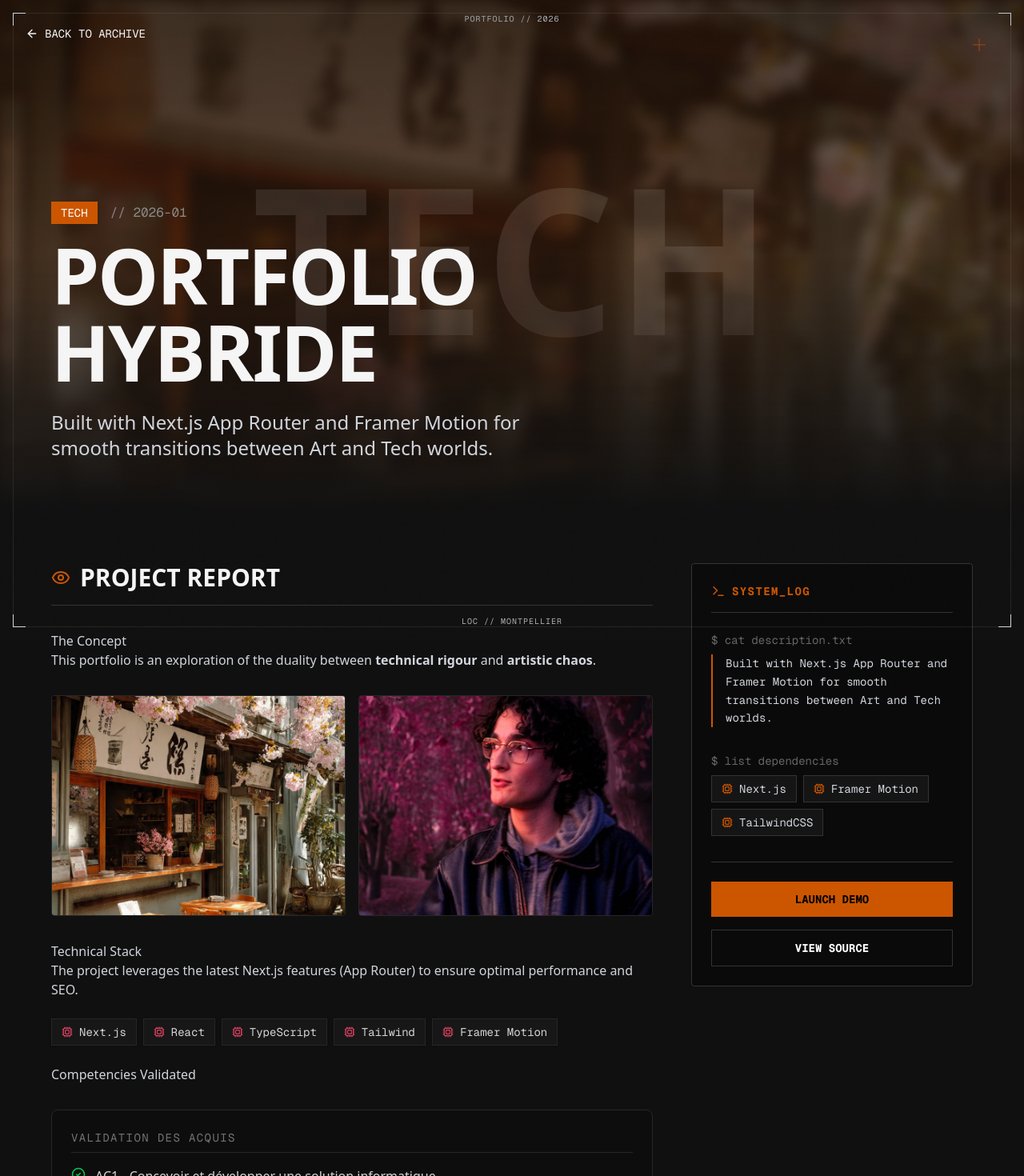
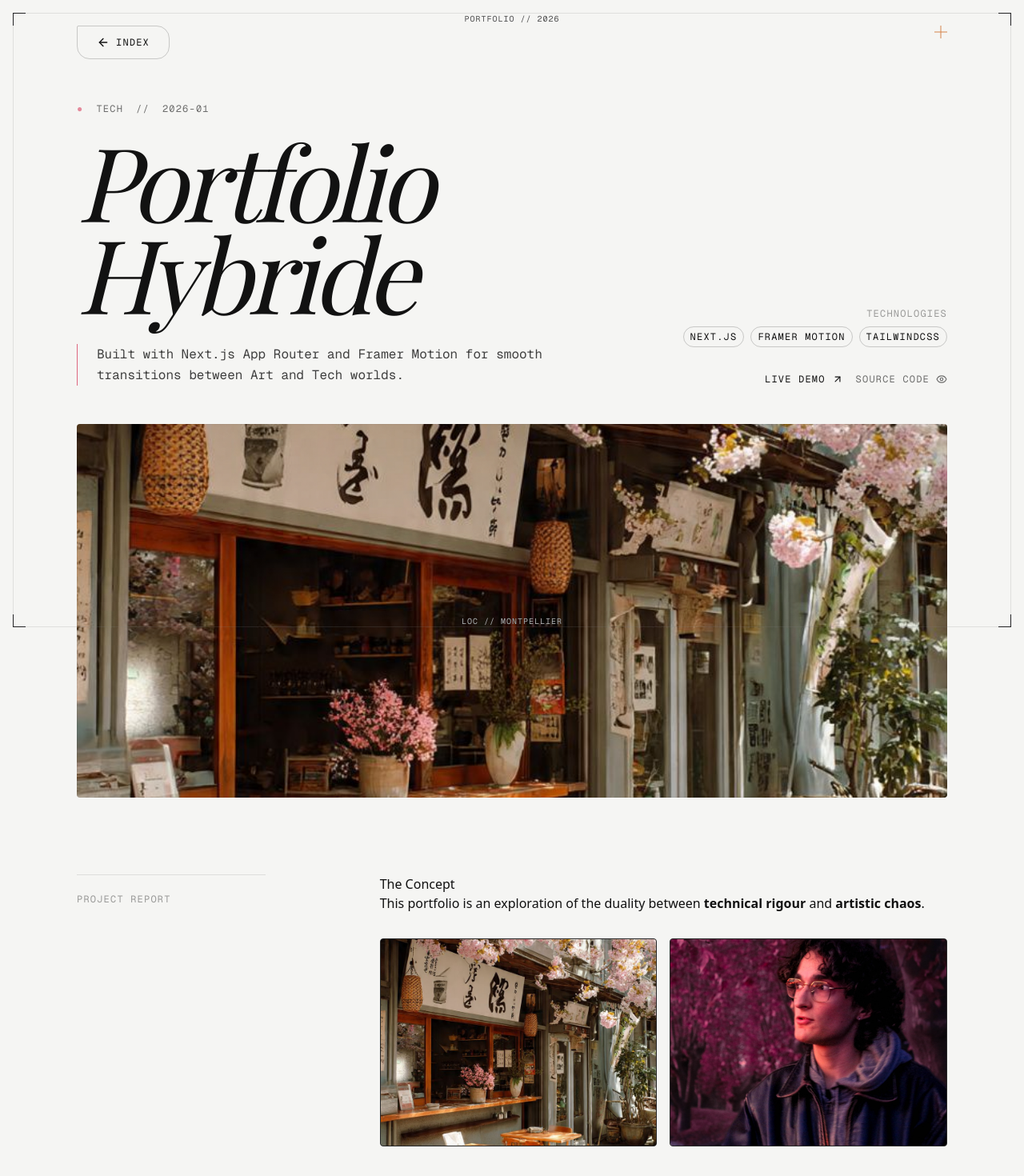
Before and after one commit to theodoredeboisseson/theodoredeboisseson.github.io, a Next.js app: page /projects/portfolio-hybride in a window 1280 px wide. Shown: the top 1470 px of the page at 80% size. Built offline with nearby package versions, Linux system fonts and the light colour scheme; a web font is replaced by a local one.

Commit message:
feat(projects): Applies same design look and layout to per project pages

```diff
--- a/app/projects/[slug]/page.tsx
+++ b/app/projects/[slug]/page.tsx
@@ -3,7 +3,8 @@ import Link from 'next/link';
 import { MDXRemote } from 'next-mdx-remote/rsc';
 import { getProjectSlugs, getProjectBySlug } from '../../../lib/mdx';
 import TechnicalCrosshair from '../../components/TechnicalCrosshair';
-import { ArrowLeft, Terminal, Cpu, Eye } from 'lucide-react';
+import ReturnButton from '../../components/ReturnButton';
+import { ArrowUpRight, Eye } from 'lucide-react';
 
 // Custom MDX Components
 import ProjectGallery from '../../components/mdx/ProjectGallery';
@@ -40,120 +41,106 @@ export default async function ProjectDetail({ params }: { params: Promise<{ slug
     }
 
     return (
-        <main className="min-h-screen bg-[#101010] text-[#F5F5F5]">
-            {/* 1. CREATIVE UNIVERSE Section */}
-            <section className="relative w-full h-[80vh] flex items-end p-8 md:p-16 overflow-hidden">
-                {/* Back Button */}
-                <Link href="/projects" className="absolute top-8 left-8 z-50 flex items-center gap-2 text-[#F5F5F5] hover:text-[#CC5500] transition-colors font-mono uppercase text-sm">
-                    <ArrowLeft size={16} /> Back to Archive
-                </Link>
+        <main className="min-h-screen bg-background text-foreground selection:bg-primary/20">
+            {/* Header / Hero Section */}
+            <section className="relative w-full pt-32 pb-12 px-6 md:px-12 lg:px-24">
+                <ReturnButton href="/projects" label="Index" className="absolute top-8 left-6 md:left-12 lg:left-24" />
+                <TechnicalCrosshair className="top-8 right-6 md:right-12 lg:right-24" />
 
-                {/* Background Hero */}
-                <div className="absolute inset-0 z-0">
-                    <div className="absolute inset-0 bg-[#CC5500]/20 animate-pulse" />
-                    {/* Image Placeholder or Actual Image */}
-                    {project.image ? (
-                        <div className="absolute inset-0">
-                            {/* Using standard img for full background for now or Next/Image if we want to optimize further given it's a bg */}
-                            <img
-                                src={project.image}
-                                alt={project.title}
-                                className="w-full h-full object-cover opacity-30 blur-sm"
-                            />
-                        </div>
-                    ) : (
-                        <div className="absolute inset-0 bg-neutral-900" />
-                    )}
-
-                    <div className="absolute inset-0 flex items-center justify-center opacity-10 pointer-events-none">
-                        <span className="text-[20vw] font-black uppercase text-white truncate max-w-full text-center">
-                            {project.category}
-                        </span>
-                    </div>
-
-                    <div className="absolute inset-0 bg-gradient-to-t from-[#101010] via-transparent to-black/30" />
-                </div>
-
-                {/* Title Block */}
-                <div className="relative z-10 max-w-4xl">
-                    <div className="flex items-center gap-4 mb-4">
-                        <span className="px-3 py-1 bg-[#CC5500] text-white font-mono text-sm uppercase">
-                            {project.category}
-                        </span>
-                        <span className="font-mono text-[#888]">// {project.date}</span>
-                    </div>
-                    <h1 className="text-6xl md:text-8xl font-black uppercase tracking-tight leading-none mb-6">
-                        {project.title}
-                    </h1>
-                    <p className="text-xl md:text-2xl text-gray-300 font-light max-w-2xl">
-                        {project.description}
-                    </p>
-                </div>
-
-                <TechnicalCrosshair className="top-12 right-12" />
-            </section>
-
-            {/* 2. UNDER THE HOOD Section */}
-            <section className="max-w-[1400px] mx-auto grid grid-cols-1 lg:grid-cols-3 gap-12 p-8 md:p-16">
-
-                {/* Left Column: Creative Process / Context - MDX CONTENT */}
-                <div className="lg:col-span-2 space-y-12">
-                    <div>
-                        <h2 className="flex items-center gap-3 text-3xl font-bold uppercase mb-8 border-b border-[#333] pb-4">
-                            <Eye className="text-[#CC5500]" /> Project Report
-                        </h2>
-                        {/* MDX Rendering */}
-                        <div className="prose prose-invert prose-lg max-w-none text-gray-300 prose-headings:font-bold prose-headings:uppercase prose-a:text-[#CC5500] prose-img:rounded-sm">
-                            <MDXRemote source={project.content} components={components} />
-                        </div>
-                    </div>
-                </div>
-
-                {/* Right Column: Technical "Terminal" */}
-                <div className="lg:col-span-1">
-                    <div className="sticky top-8 bg-[#0a0a0a] border border-[#333] p-6 rounded-sm shadow-neo font-mono text-sm">
-                        <div className="flex items-center gap-2 mb-6 text-[#CC5500] border-b border-[#333] pb-4">
-                            <Terminal size={18} />
-                            <span className="uppercase tracking-widest font-bold">System_Log</span>
+                <div className="grid grid-cols-1 lg:grid-cols-12 gap-12 items-end">
+                    {/* Title & Info */}
+                    <div className="lg:col-span-8">
+                        <div className="flex items-center gap-4 mb-6 font-mono text-xs uppercase tracking-widest opacity-60">
+                            <span className="text-primary">●</span>
+                            <span>{project.category}</span>
+                            <span>//</span>
+                            <span>{project.date}</span>
                         </div>
 
-                        {/* Description Short */}
-                        <div className="mb-8">
-                            <span className="block text-[#666] mb-2">$ cat description.txt</span>
-                            <p className="text-gray-300 leading-relaxed border-l-2 border-[#CC5500] pl-4">
+                        <h1 className="font-serif italic text-6xl md:text-8xl lg:text-9xl tracking-tighter leading-[0.9] mb-8">
+                            {project.title}
+                        </h1>
+
+                        <div className="max-w-2xl">
+                            <p className="font-mono text-sm md:text-base leading-relaxed opacity-80 border-l-[0.5px] border-primary pl-6">
                                 {project.description}
                             </p>
                         </div>
+                    </div>
 
+                    {/* Meta Sidebar (Mobile: bottom, Desktop: right) */}
+                    <div className="lg:col-span-4 flex flex-col items-start lg:items-end justify-end space-y-8 font-mono text-xs uppercase tracking-widest">
                         {/* Stack */}
-                        <div className="mb-8">
-                            <span className="block text-[#666] mb-2">$ list dependencies</span>
-                            <div className="flex flex-wrap gap-2">
-                                {project.tags.map(skill => (
-                                    <div key={skill} className="flex items-center gap-2 bg-[#151515] px-3 py-1.5 border border-[#333] text-gray-300">
-                                        <Cpu size={14} className="text-[#CC5500]" />
-                                        {skill}
-                                    </div>
+                        <div className="flex flex-col items-start lg:items-end gap-2">
+                            <span className="opacity-40">Technologies</span>
+                            <div className="flex flex-wrap gap-2 justify-start lg:justify-end">
+                                {project.tags.map(tag => (
+                                    <span key={tag} className="px-2 py-1 border-[0.5px] border-foreground/20 rounded-full">
+                                        {tag}
+                                    </span>
                                 ))}
                             </div>
                         </div>
 
-                        {/* Start Button / Link */}
+                        {/* Links */}
                         {(project.links?.demo || project.links?.github) && (
-                            <div className="mt-8 pt-6 border-t border-[#333] space-y-4">
+                            <div className="flex gap-4">
                                 {project.links.demo && (
-                                    <a href={project.links.demo} target="_blank" rel="noopener noreferrer" className="block w-full py-3 bg-[#CC5500] text-black font-bold uppercase text-center hover:bg-white transition-colors">
-                                        Launch Demo
+                                    <a
+                                        href={project.links.demo}
+                                        target="_blank"
+                                        rel="noopener noreferrer"
+                                        className="flex items-center gap-2 hover:text-primary transition-colors hover:underline decoration-primary underline-offset-4"
+                                    >
+                                        Live Demo <ArrowUpRight size={14} />
                                     </a>
                                 )}
                                 {project.links.github && (
-                                    <a href={project.links.github} target="_blank" rel="noopener noreferrer" className="block w-full py-3 border border-[#333] text-white font-bold uppercase text-center hover:bg-[#151515] transition-colors">
-                                        View Source
+                                    <a
+                                        href={project.links.github}
+                                        target="_blank"
+                                        rel="noopener noreferrer"
+                                        className="flex items-center gap-2 opacity-60 hover:opacity-100 transition-opacity"
+                                    >
+                                        Source Code <Eye size={14} />
                                     </a>
                                 )}
                             </div>
                         )}
+                    </div>
+                </div>
+            </section>
 
+            {/* Featured Image */}
+            {project.image && (
+                <div className="w-full px-6 md:px-12 lg:px-24 mb-24">
+                    <div className="relative w-full aspect-[16/9] lg:aspect-[21/9] overflow-hidden rounded-sm">
+                        <img
+                            src={project.image}
+                            alt={project.title}
+                            className="w-full h-full object-cover"
+                        />
+                        {/* Overlay Texture/Gradient if needed */}
+                        <div className="absolute inset-0 ring-1 ring-inset ring-black/5 pointer-events-none" />
+                    </div>
+                </div>
+            )}
+
+            {/* Content Area */}
+            <section className="px-6 md:px-12 lg:px-24 pb-32">
+                <div className="grid grid-cols-1 lg:grid-cols-12 gap-12">
+                    {/* Sticky Table of Contents or Meta could go here in col-span-3 */}
+                    <div className="hidden lg:block lg:col-span-3">
+                        <div className="sticky top-12 border-t-[0.5px] border-foreground/10 pt-4">
+                            <span className="font-mono text-xs uppercase tracking-widest opacity-40">Project Report</span>
+                        </div>
+                    </div>
+
+                    {/* MDX Content */}
+                    <div className="lg:col-span-8 lg:col-start-5">
+                        <article className="prose prose-lg max-w-none prose-headings:font-serif prose-headings:font-normal prose-h2:text-4xl prose-h2:mt-16 prose-h2:mb-8 prose-p:font-sans prose-p:text-foreground/80 prose-p:leading-relaxed prose-code:font-mono prose-code:text-primary prose-code:bg-primary/5 prose-code:px-1 prose-code:rounded-sm">
+                            <MDXRemote source={project.content} components={components} />
+                        </article>
                     </div>
                 </div>
             </section>
```
